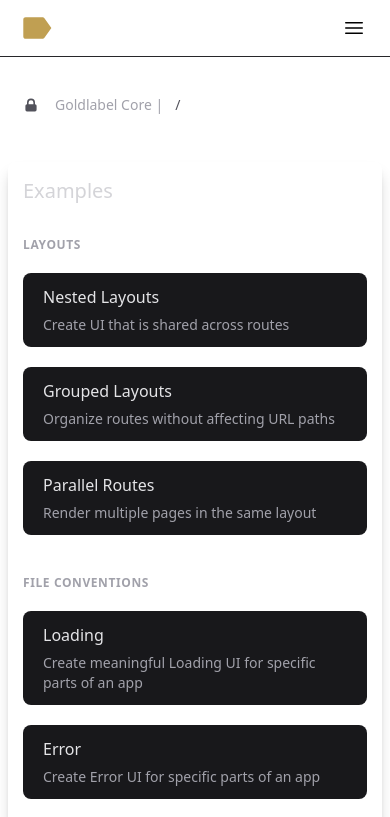
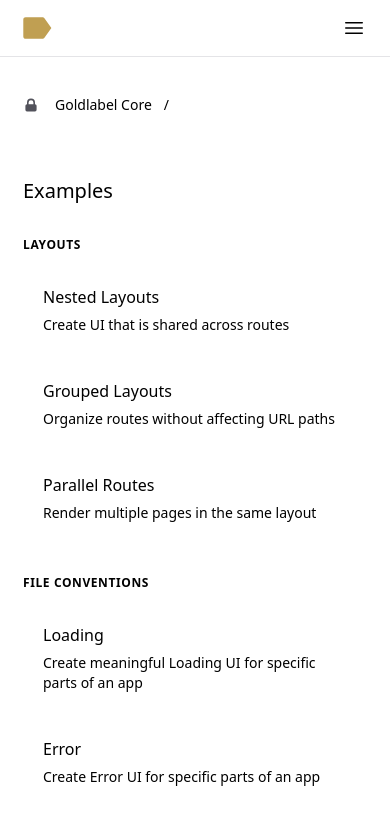
Before and after one commit to javascript-pro/core, a Next.js app: page / in a window 390 px wide. Shown: the top 817 px of the page. Built offline with nearby package versions, Linux system fonts and the light colour scheme.

Commit message:
Updates layout & page styles

```diff
--- a/app/layout.tsx
+++ b/app/layout.tsx
@@ -34,17 +34,17 @@ export default function RootLayout({
     <html lang="en">
       <body className="overflow-y-scroll bg-[url('/grid.svg')] pb-36">
         <GlobalNav />
-
         <div className="lg:pl-72">
           <div className="mx-auto max-w-4xl space-y-8 px-2 pt-20 lg:px-8 lg:py-8">
-            <div className="rounded-lg p-px shadow-black/20">
+            <div className="rounded-lg p-px">
               <div className="rounded-lg">
                 <AddressBar />
               </div>
             </div>
-
-            <div className="rounded-lg p-px shadow-lg shadow-black/20">
-              <div className="rounded-lg p-3.5 lg:p-6">{children}</div>
+            <div className="rounded-lg p-px">
+              <div className="rounded-lg p-3.5 lg:p-6">
+                {children}
+              </div>
             </div>
             <Byline />
           </div>
--- a/app/page.tsx
+++ b/app/page.tsx
@@ -4,13 +4,15 @@ import Link from 'next/link';
 export default function Page() {
   return (
     <div className="space-y-8">
-      <h1 className="text-xl font-medium text-gray-300">Examples</h1>
+      <h1 className="text-xl font-medium">
+        Examples
+      </h1>
 
-      <div className="space-y-10 text-white">
+      <div className="space-y-10">
         {demos.map((section) => {
           return (
             <div key={section.name} className="space-y-5">
-              <div className="text-xs font-semibold uppercase tracking-wider text-gray-400">
+              <div className="text-xs font-semibold uppercase tracking-wider">
                 {section.name}
               </div>
 
@@ -20,14 +22,14 @@ export default function Page() {
                     <Link
                       href={`/${item.slug}`}
                       key={item.name}
-                      className="group block space-y-1.5 rounded-lg bg-gray-900 px-5 py-3 hover:bg-gray-800"
+                      className="group block space-y-1.5 rounded-lg px-5 py-3 hover:bg-gray-800"
                     >
-                      <div className="font-medium text-gray-200 group-hover:text-gray-50">
+                      <div className="font-medium group-hover:text-gray-50">
                         {item.name}
                       </div>
 
                       {item.description ? (
-                        <div className="line-clamp-3 text-sm text-gray-400 group-hover:text-gray-300">
+                        <div className="line-clamp-3 text-sm group-hover:text-gray-300">
                           {item.description}
                         </div>
                       ) : null}
--- a/ui/address-bar.tsx
+++ b/ui/address-bar.tsx
@@ -16,14 +16,14 @@ function Params() {
             <span className="px-1">
               <span
                 key={key}
-                className="animate-[highlight_1s_ease-in-out_1] text-gray-100"
+                className="animate-[highlight_1s_ease-in-out_1]"
               >
                 {key}
               </span>
               <span>=</span>
               <span
                 key={value}
-                className="animate-[highlight_1s_ease-in-out_1] text-gray-100"
+                className="animate-[highlight_1s_ease-in-out_1]"
               >
                 {value}
               </span>
@@ -57,13 +57,13 @@ export function AddressBar() {
       </div>
       <div className="flex gap-x-1 text-sm font-medium">
         <div>
-          <span className="px-2 text-gray-400">
-            Goldlabel Core |
+          <span className="px-2">
+            Goldlabel Core
           </span>
         </div>
         {pathname ? (
           <>
-            <span className="text-gray-600">/</span>
+            <span className="">/</span>
             {pathname
               .split('/')
               .slice(2)
@@ -73,13 +73,13 @@ export function AddressBar() {
                     <span>
                       <span
                         key={segment}
-                        className="animate-[highlight_1s_ease-in-out_1] rounded-full px-1.5 py-0.5 text-gray-100"
+                        className="animate-[highlight_1s_ease-in-out_1] rounded-full px-1.5 py-0.5"
                       >
                         {segment}
                       </span>
                     </span>
 
-                    <span className="text-gray-600">/</span>
+                    <span className="">/</span>
                   </React.Fragment>
                 );
               })}
--- a/ui/global-nav.tsx
+++ b/ui/global-nav.tsx
@@ -19,7 +19,7 @@ export function GlobalNav() {
   ];
 
   return (
-    <div className="fixed top-0 z-10 flex w-full flex-col border-b border-gray-800  lg:bottom-0 lg:z-auto lg:w-72 lg:border-b-0 lg:border-r lg:border-gray-800">
+    <div className="fixed top-0 z-10 flex w-full flex-col border-b lg:bottom-0 lg:z-auto lg:w-72">
       <div className="flex h-14 items-center px-4 py-4 lg:h-auto">
 
         <Link href="/" className="group flex w-full items-center gap-x-2.5" onClick={close}>
```
Also changed, not shown: 1 other file (tests, documents, lock files or other folders).
